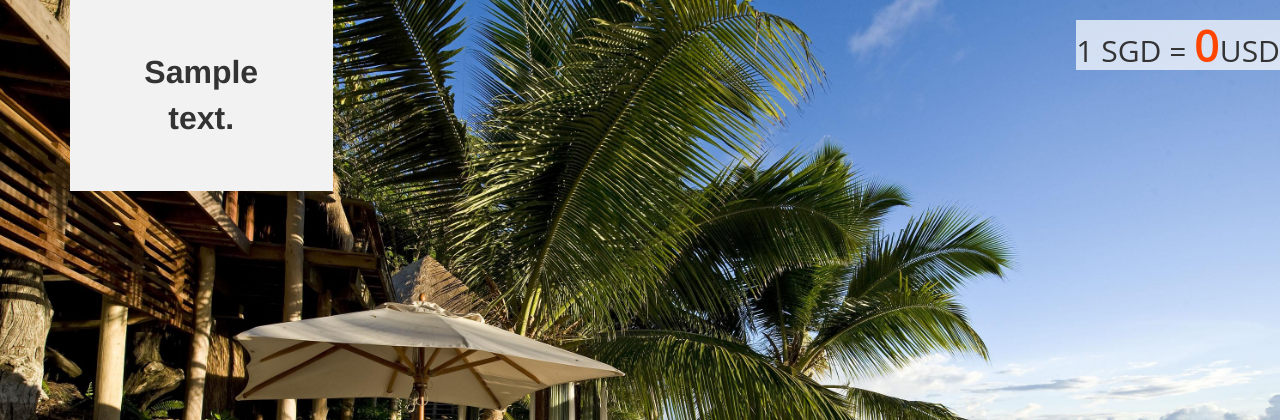
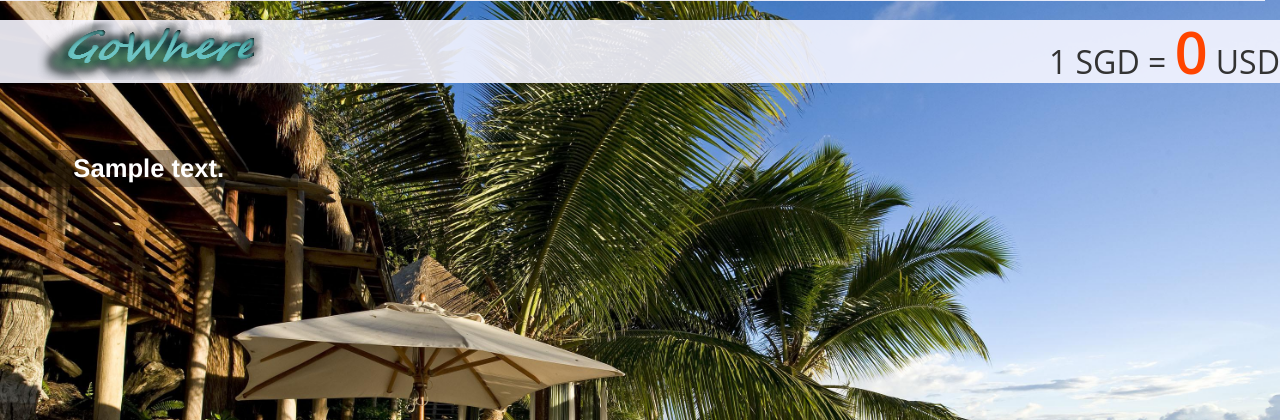
Before and after one commit to Anyhowclick/myapp, a Django app: template templates/search.html in a window 1280 px wide. Shown: the top 420 px of the page. Run offline with Django 3.2, Linux system fonts and the light colour scheme; the template is opened without the code that fills it: most values are stand-ins (such as "Sample title", 1, 10 or a date in 2020); some libraries are stand-ins or nearby versions.

Commit message:
Mod results page

```diff
--- a/static/css/searched.css
+++ b/static/css/searched.css
@@ -3,7 +3,15 @@ body{
     min-height:100%;
     background: url('../images/relaxing_evening_beach-1577034.jpg') no-repeat center center fixed;
     background-color: rgba(0, 0, 0, 0.3);
-    background-size:cover;
+    -moz-background-size: cover;
+    background-size: cover;
+}
+
+img {
+    /* image auto scaling */
+    max-width: 100%;
+    height: auto;
+    width: auto\9; /* ie8 */
 }
 
 body.BKK{
@@ -199,25 +207,75 @@ body.ILO{
 }
 
 p{
-    padding: 50px;
-    font-size: 32px;
+    margin-top: 150px;
+    font-size: 2vw;
+    color: white;
     font-weight: bold;
     text-align: center;
-    background: #f2f2f2;
+    background-color: rgba(0,0,0,0.3);
 }
 
 .rate {
+    width: 100%;
     position: fixed;
-    top: 0;
-    right: 0;
+    z-index: 5;
     font-family: 'Open Sans', 'Helvetica', sans-serif;
     font-weight: 400;
+    font-size: 2.5vw;
     vertical-align: baseline;
-    background-color:rgba(255,255,255,0.7);
+    background-color:rgba(245,245,255,0.9);
+    text-align: right;
+    margin-left: auto;
+    margin-right: auto;
 }
+
 
 #rate {
     color: orangered;
     font-weight: 600;
     font-size: 150%;
+    font-size: 4.5vw;
 }
+
+#rate2 {
+    color: orangered;
+    font-weight: 600;
+    font-size: 200%;
+    font-size: 5vw;
+}
+
+.ratexs {
+    z-index: 7;
+    width: 105%;
+    position: fixed;
+    vertical-align: text-top;
+    background-color:rgba(245,245,255,0.9);
+}
+
+.xs {
+    padding: 0.5vw;
+    text-align: right;
+    width: 100%;
+    z-index: 7;
+    font-family: 'Open Sans', 'Helvetica', sans-serif;
+    font-weight: 400;
+    font-size: 3.5vw;
+}
+
+.extra {
+    column-break-inside: avoid;
+    display: inline-block;
+}
+
+
+@media (max-width:959px) {
+    p{
+        font-size: 5vw;
+    }
+    .rate {
+        font-size: 5vw;
+    }
+    #rate {
+        font-size: 8vw;
+    }
+}
--- a/templates/search.html
+++ b/templates/search.html
@@ -2,7 +2,6 @@
 <!DOCTYPE html>
 <html>
 <head>
-
     <meta charset="utf-8">
     <title>GoWhere</title>
     <meta name="viewport" content="width=device-width, initial-scale=1">
@@ -11,7 +10,6 @@
         <link rel="stylesheet" href= "{% static "css/app.css" %}">
         <script src= "{% static "js/jquery-1.11.3.min.js" %}"></script>
         <script src= "{% static "js/app.js" %}"></script>
-        <script src= "{% static "js/init-app.js" %}"></script>
         <script src= "{% static "js/bootstrap.min.js" %}"></script>
         <!-- EXCHANGE RATE SCRIPT -->
         <script type="text/javascript">
@@ -25,6 +23,7 @@
         var name = data.query.results.row.name;
         var rate = parseFloat(data.query.results.row.rate, 10);
         document.getElementById("rate").innerHTML = rate;
+        document.getElementById("rate2").innerHTML = rate;
         }
         function moolah() {
             var moolah = document.getElementById("cash").value;
@@ -35,23 +34,36 @@
         }
         </script>
         <!-- END OF EXCHANGE RATE SCRIPT -->
-
-
+    <input type="hidden" id="cash" name="cash" value="{{ currency }}">
 </head>
 
 
-<input type="hidden" id="cash" name="cash" value="{{ currency }}">
 <body class = {{ destination }} onload="moolah()">
+    <div class="row">
+        <div class="hidden-xs col-lg-6 rate">
+            <h2 class = "rate">
+            <a href="/"><img src= "{% static "images/logov2.png" %}" align="left"></a>
+                1 SGD = <span id="rate">0</span> {{ currency }}</h2>
+        </div>
+        <div class="visible-xs-inline col-lg-12 ratexs">
+            <a href="/"><img src= "{% static "images/logov2.png" %}" align="left"></a>
+            <h2 class = "xs"><nobr> 1 SGD </nobr>= <span id="rate2">0</span> {{ currency }}</h2></h2>
+        </div>
+
+
+    </div>
     {% if data %}
-        <div class="container">
-             <div class="row">
-        {% for message in data %}
-            <div class="col-sm-6 col-md-4 col-lg-3"><p>{{ message }}</p></div>
-            <div class="clearfix visible-sm-block"></div>
+        <div class="row">
+        {% for messages in data %}
+            <div class="col-xs-12 col-sm-6 col-md-4 col-lg-3 extra">
+                {% for message in messages %}
+                    <p>{{ message }}</p>
+                {% endfor %}
+            </div>
         {% endfor %}
+        </div>
     {% else %}
         <p>"No results received"</p>
         {% endif %}
-    <div> <h2 class="rate">1 SGD = <span id="rate">0</span>{{ currency }}</h2></div>
 </body>
 </html>
```
